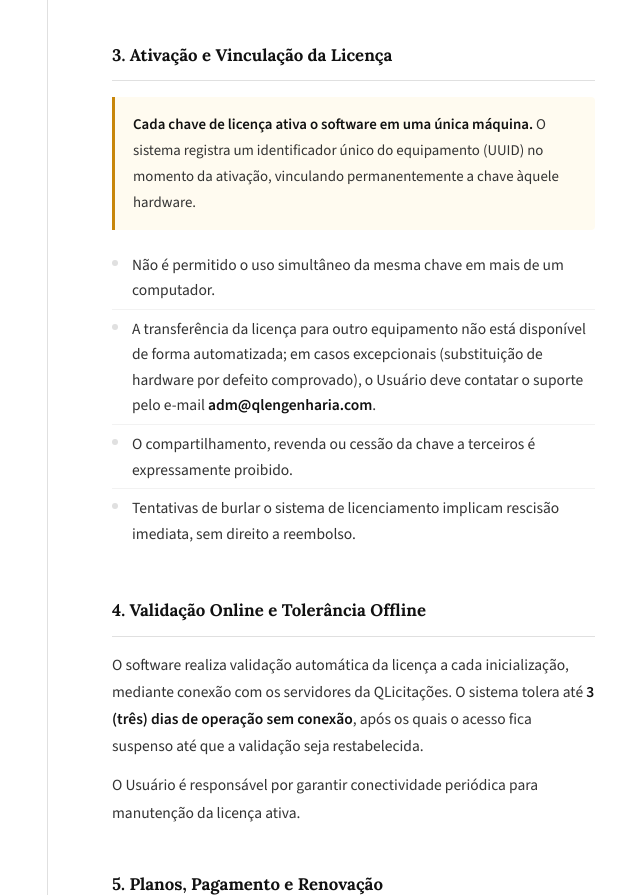
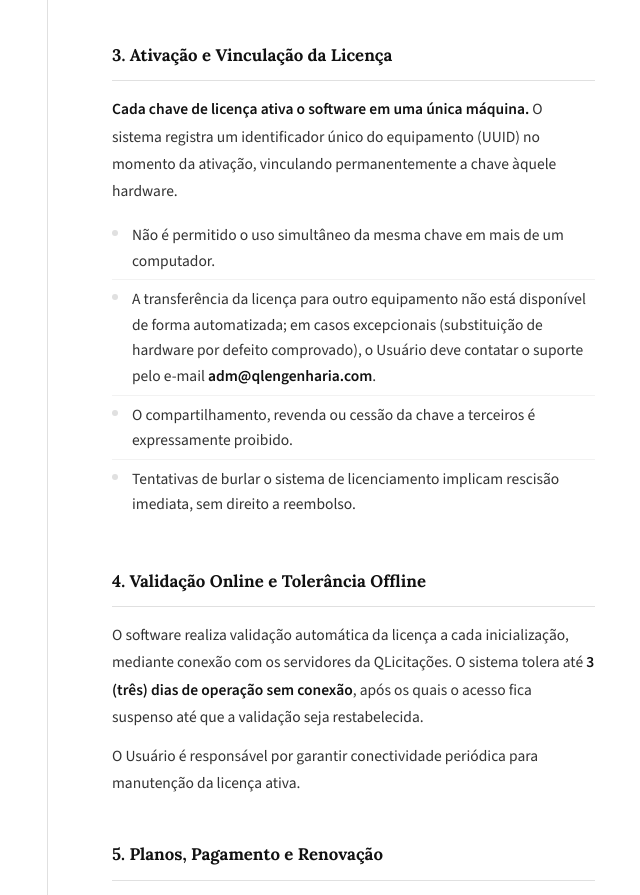
Before and after one commit to qjunior100/QLicitacoes, a plain HTML site: page termo.html in a window 1280 px wide. Shown: the part 996-1891 px from the top of the page, without its empty margins (451-1091 px from the left). Drawn offline with nearby package versions, Linux system fonts and the light colour scheme.

Commit message:
Add files via upload

```diff
--- a/termo.html
+++ b/termo.html
@@ -285,9 +285,7 @@
 
     <section id="s3">
       <h2>3. Ativação e Vinculação da Licença</h2>
-      <div class="destaque">
-        <p><strong>Cada chave de licença ativa o software em uma única máquina.</strong> O sistema registra um identificador único do equipamento (UUID) no momento da ativação, vinculando permanentemente a chave àquele hardware.</p>
-      </div>
+      <p><strong>Cada chave de licença ativa o software em uma única máquina.</strong> O sistema registra um identificador único do equipamento (UUID) no momento da ativação, vinculando permanentemente a chave àquele hardware.</p>
       <ul>
         <li>Não é permitido o uso simultâneo da mesma chave em mais de um computador.</li>
         <li>A transferência da licença para outro equipamento não está disponível de forma automatizada; em casos excepcionais (substituição de hardware por defeito comprovado), o Usuário deve contatar o suporte pelo e-mail <strong>adm@qlengenharia.com</strong>.</li>
```
